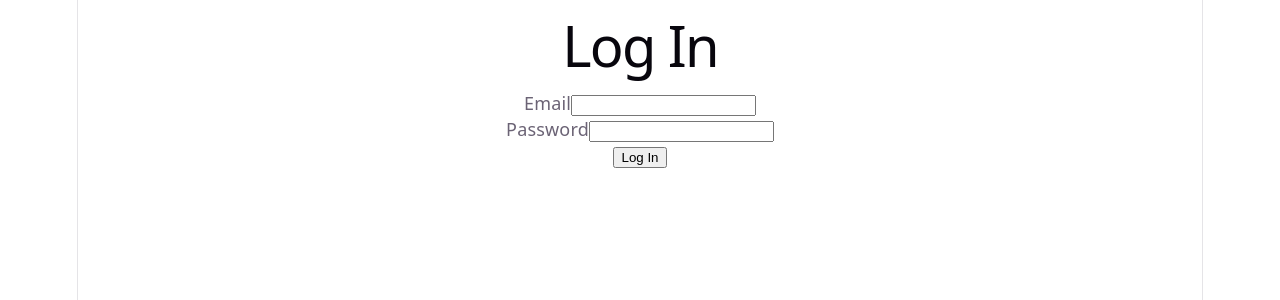
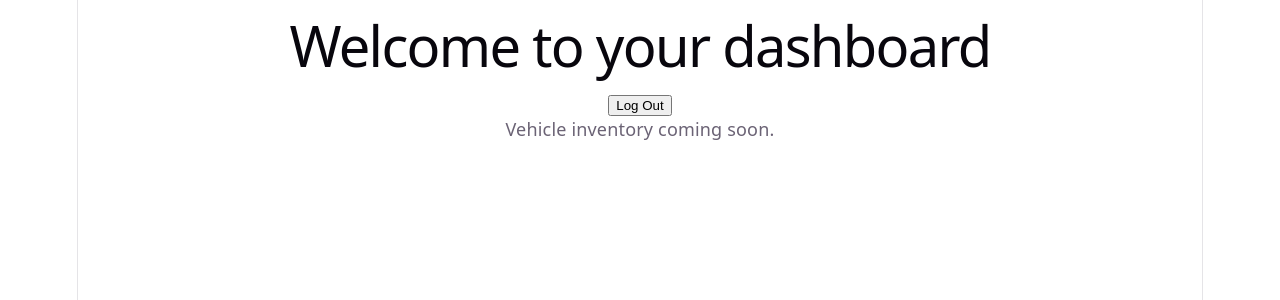
Before and after one commit to Shubham1740/car-dealership-inventory-system, a React (Vite) app in the folder frontend/: page /dashboard in a window 1280 px wide. Before the commit this address led to /login. Shown: the top 300 px of the page. Built offline with nearby package versions, Linux system fonts and the light colour scheme; no server answers; sample sign-in values are in the browser's storage.

Commit message:
feat: Added Dashboard

```diff
--- a/frontend/src/App.tsx
+++ b/frontend/src/App.tsx
@@ -1,12 +1,22 @@
 import { Routes, Route, Navigate } from 'react-router-dom';
 import Login from './pages/Login';
 import Register from './pages/Register';
+import Dashboard from './pages/Dashboard';
+import ProtectedRoute from './components/ProtectedRoute';
 
 function App() {
   return (
     <Routes>
       <Route path="/login" element={<Login />} />
       <Route path="/register" element={<Register />} />
+      <Route
+        path="/dashboard"
+        element={
+          <ProtectedRoute>
+            <Dashboard />
+          </ProtectedRoute>
+        }
+      />
       <Route path="/" element={<Navigate to="/login" replace />} />
       <Route path="*" element={<Navigate to="/login" replace />} />
     </Routes>
--- /dev/null
+++ b/frontend/src/pages/Dashboard.tsx
@@ -0,0 +1,31 @@
+import { useNavigate } from 'react-router-dom';
+import { useAuth } from '../hooks/useAuth';
+
+const Dashboard = () => {
+    const { logout } = useAuth();
+    const navigate = useNavigate();
+
+    const handleLogout = () => {
+        logout();
+        navigate('/login');
+    };
+
+    return (
+        <div className="min-h-screen bg-gray-50 p-8">
+            <div className="max-w-4xl mx-auto">
+                <div className="flex justify-between items-center mb-8">
+                    <h1 className="text-2xl font-bold">Welcome to your dashboard</h1>
+                    <button
+                        onClick={handleLogout}
+                        className="bg-red-600 text-white rounded px-4 py-2 font-medium hover:bg-red-700"
+                    >
+                        Log Out
+                    </button>
+                </div>
+                <p className="text-gray-600">Vehicle inventory coming soon.</p>
+            </div>
+        </div>
+    );
+};
+
+export default Dashboard;
```
Also changed, not shown: 2 other files (tests, documents, lock files or other folders).
